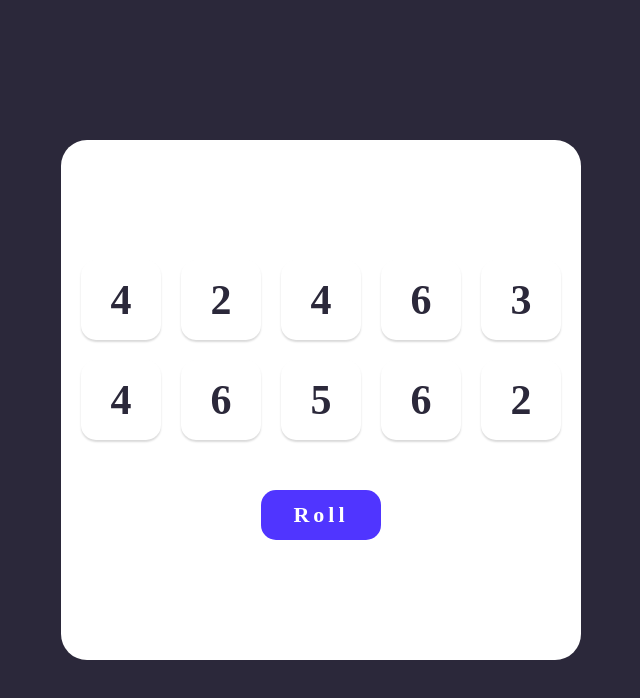
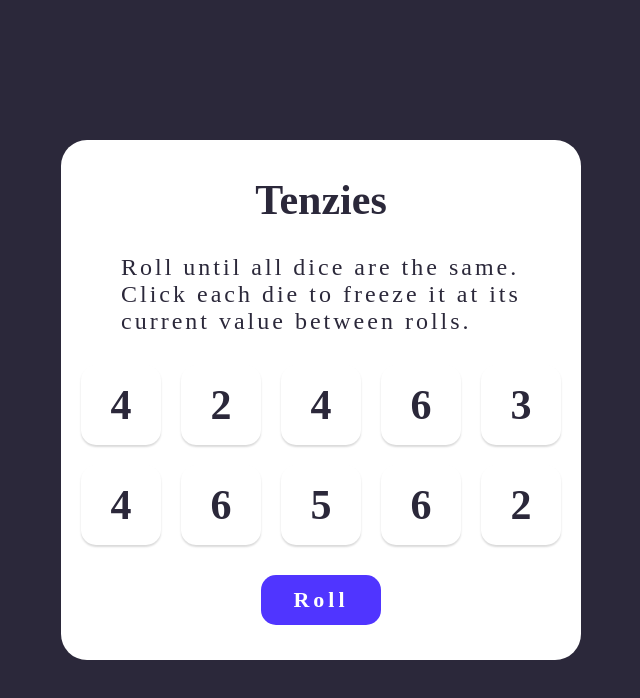
Before and after one commit to chernetskyi8704/Tenzies-App, a React (Vite) app: page / in a window 1280 px wide. Shown: the top 698 px of the page, without its empty margins (319-959 px from the left). Built offline with nearby package versions, Linux system fonts and the light colour scheme.

Commit message:
Added app title and description and changed some styles.

```diff
--- a/src/components/App.jsx
+++ b/src/components/App.jsx
@@ -64,6 +64,11 @@ export default function App() {
   return (
     <div className="container">
       <main className="main__content">
+        <h1 className="main__title">Tenzies</h1>
+        <p className="main__description">
+          Roll until all dice are the same. Click each die to freeze it at its
+          current value between rolls.
+        </p>
         <div className="dice__container">{allDice}</div>
         <button className="rollDice__button" onClick={rollDice}>
           Roll
--- a/src/styles/App.css
+++ b/src/styles/App.css
@@ -4,6 +4,7 @@
     justify-content: center;
     height: 100vh;
     background-color: #2B283A;
+    color: #2b283a;
 }
 
 .main__content{
@@ -11,14 +12,24 @@
     flex-direction: column;
     align-items: center;
     justify-content: center;
+    gap: 30px;
     height:520px;
     width: 520px;
     background-color: #FFFFFF;
     border-radius: 5%;
 }
 
+.main__title {
+    font-size: 42px;
+}
+
+.main__description {
+    width: 400px;
+    font-size: 24px;
+    letter-spacing: 3px;
+}
+
 .rollDice__button{
-    margin-top: 50px;
     height: 50px;
     width: 120px;
     border-radius: 15px;
--- a/src/styles/Die.css
+++ b/src/styles/Die.css
@@ -16,7 +16,6 @@
 }
 
 .dice__number {
-  color: #2b283a;
   font-size: 42px;
   font-weight: bold;
 }
```
